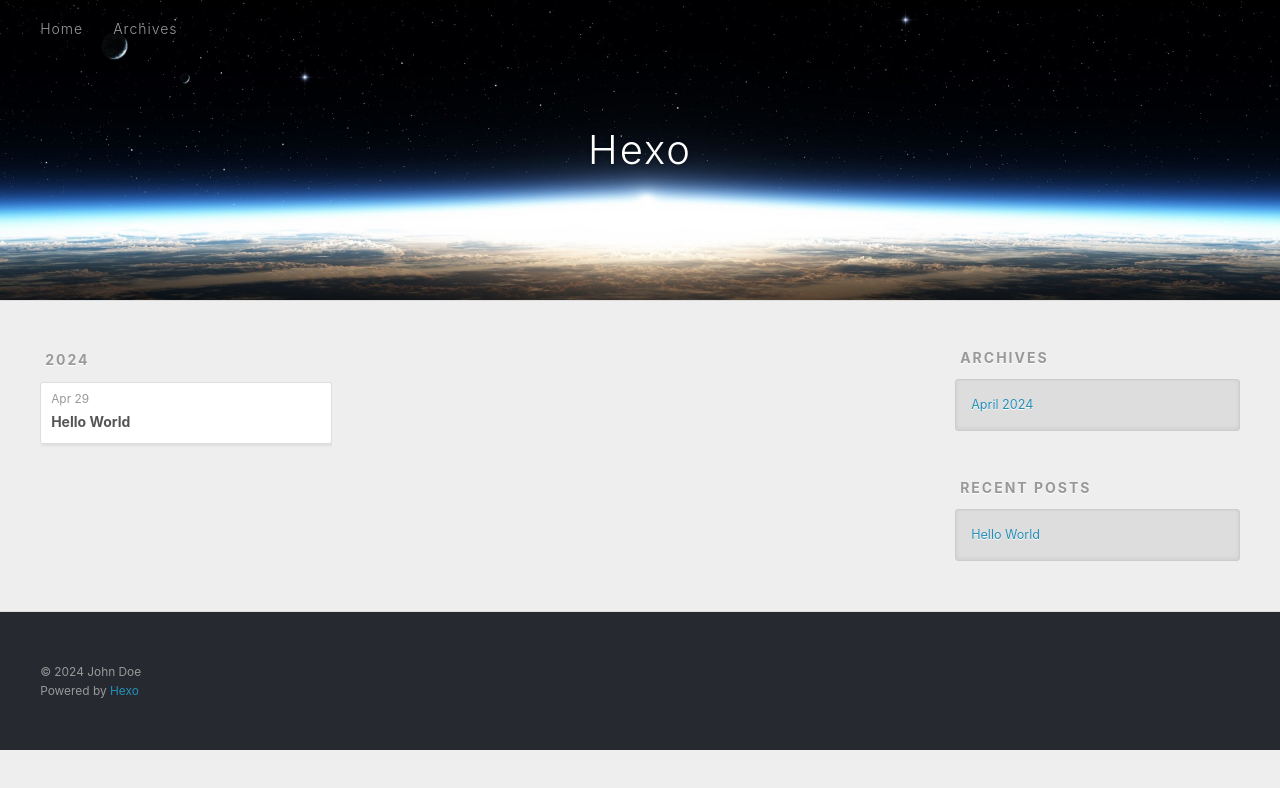
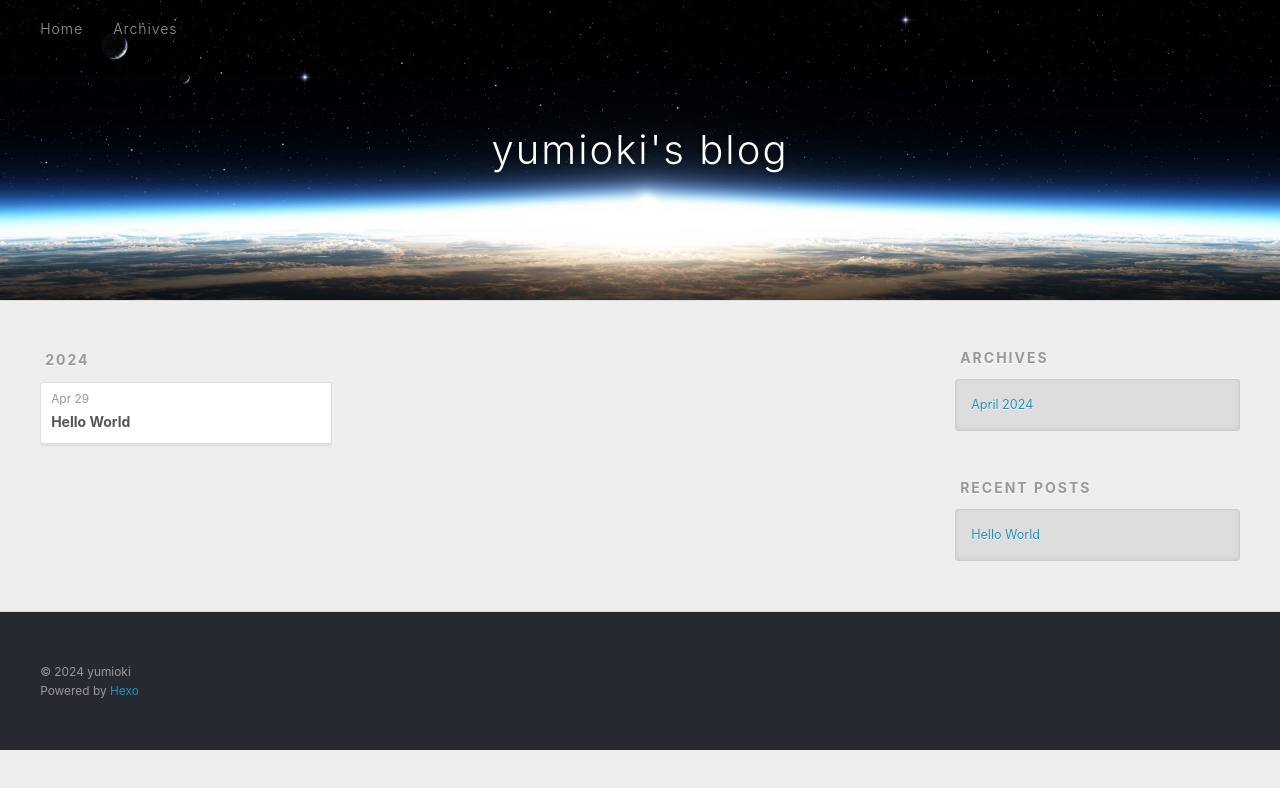
Before and after one commit to yumioki/yumioki.github.io, a plain HTML site: page archives/2024/04/index.html in a window 1280 px wide. Drawn offline with Linux system fonts and the light colour scheme.

Commit message:
Site updated: 2024-04-29 09:47:02

```diff
--- a/archives/2024/04/index.html
+++ b/archives/2024/04/index.html
@@ -4,17 +4,17 @@
   <meta charset="utf-8">
 
 
-  <title>Archives: 2024/4 | Hexo</title>
+  <title>Archives: 2024/4 | yumioki&#39;s blog</title>
   <meta name="viewport" content="width=device-width, initial-scale=1, shrink-to-fit=no">
   <meta property="og:type" content="website">
-<meta property="og:title" content="Hexo">
+<meta property="og:title" content="yumioki&#39;s blog">
 <meta property="og:url" content="http://example.com/archives/2024/04/index.html">
-<meta property="og:site_name" content="Hexo">
+<meta property="og:site_name" content="yumioki&#39;s blog">
 <meta property="og:locale" content="en_US">
-<meta property="article:author" content="John Doe">
+<meta property="article:author" content="yumioki">
 <meta name="twitter:card" content="summary">
 
-    <link rel="alternate" href="/atom.xml" title="Hexo" type="application/atom+xml">
+    <link rel="alternate" href="/atom.xml" title="yumioki's blog" type="application/atom+xml">
 
 
     <link rel="shortcut icon" href="/favicon.png">
@@ -39,7 +39,7 @@
   <div id="header-outer" class="outer">
     <div id="header-title" class="inner">
       <h1 id="logo-wrap">
-        <a href="/" id="logo">Hexo</a>
+        <a href="/" id="logo">yumioki&#39;s blog</a>
       </h1>
 
     </div>
@@ -147,7 +147,7 @@
   <div class="outer">
     <div id="footer-info" class="inner">
 
-      &copy; 2024 John Doe<br>
+      &copy; 2024 yumioki<br>
       Powered by <a href="https://hexo.io/" target="_blank">Hexo</a>
     </div>
   </div>
```
Also changed, not shown: 2024/04/29/hello-world/index.html (+6 -6 lines), archives/2024/index.html (+7 -7 lines), archives/index.html (+7 -7 lines), index.html (+7 -7 lines).
